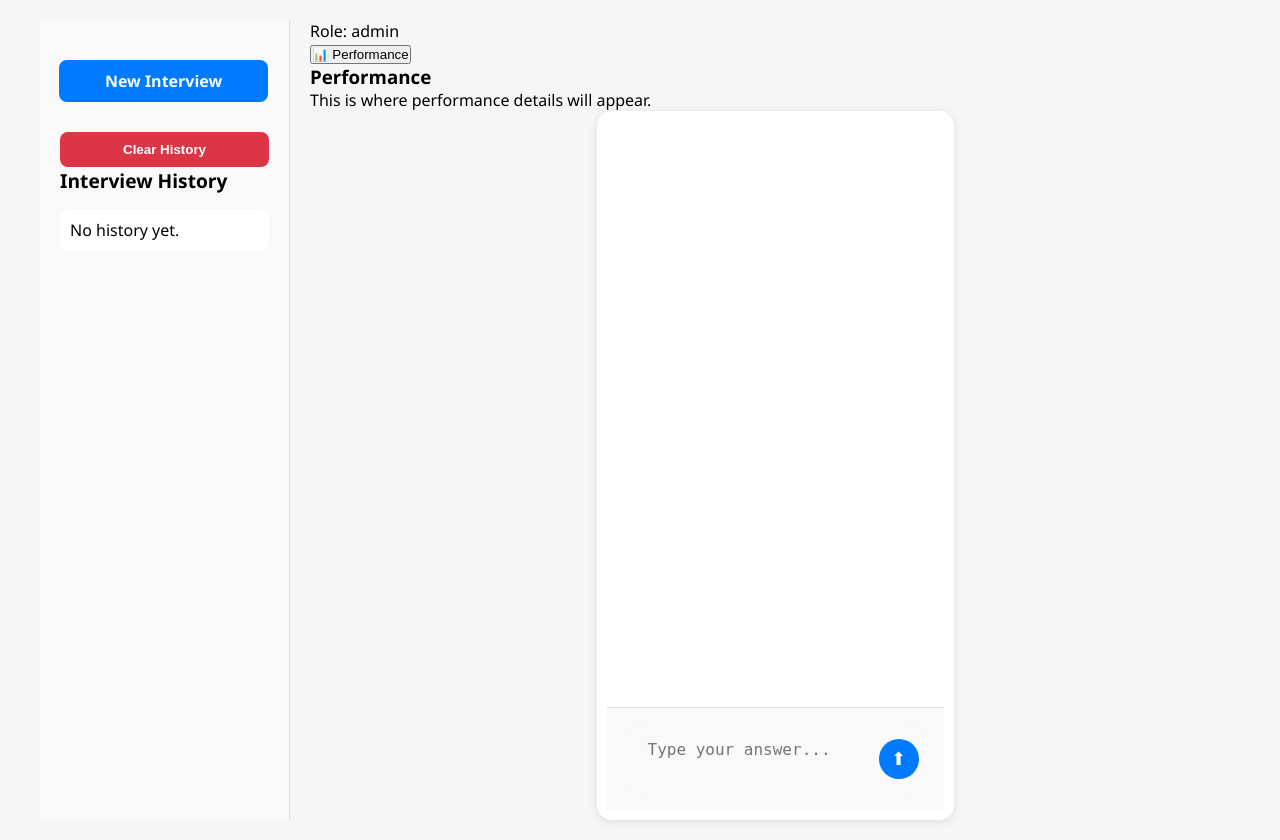
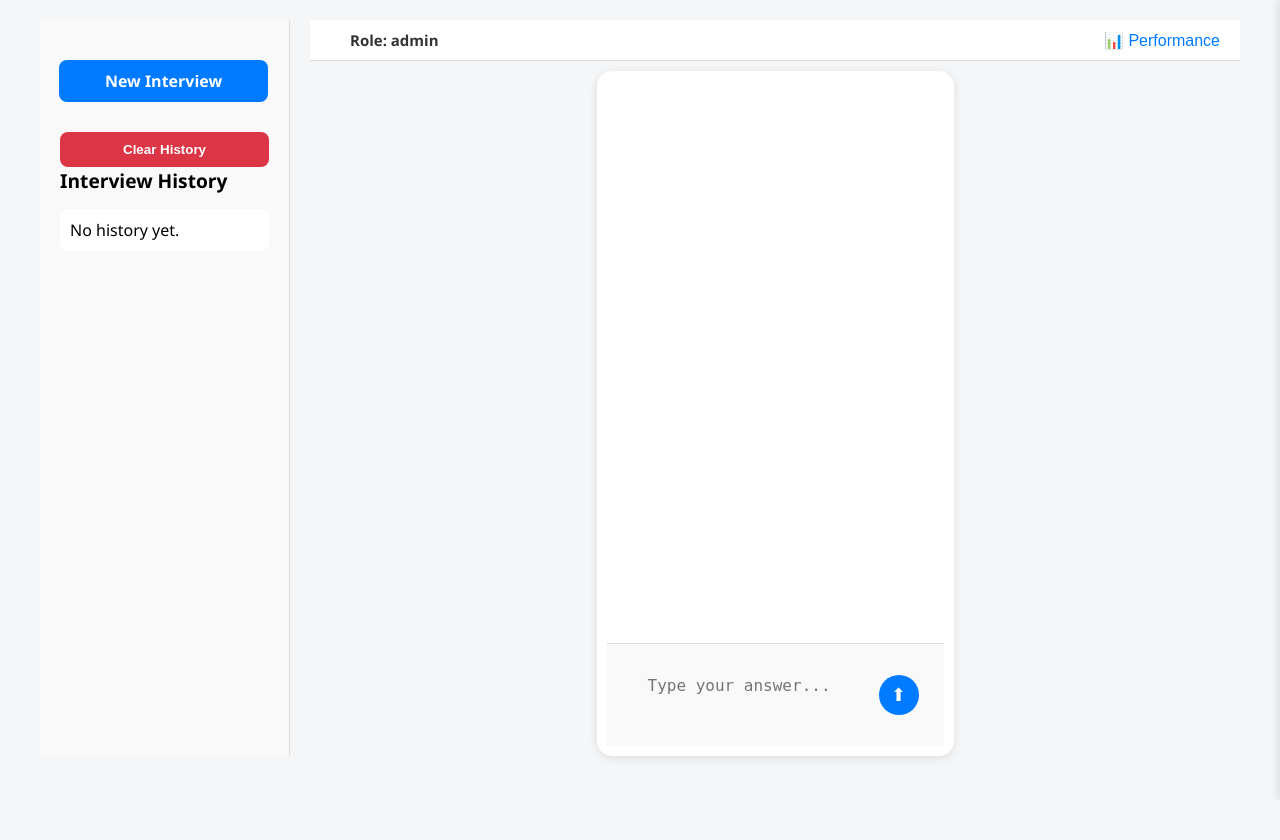
Before and after one commit to Sakthikv/Interview_BOT, a Flask app: template templates/interview.html in a window 1280 px wide. After the commit the page ends 797 px from the top, so only its background shows below. Run offline with Flask 3, Linux system fonts and the light colour scheme; the template is opened without the code that fills it: most values are stand-ins (such as "Sample title", 1, 10 or a date in 2020); data that the repository does not hold is empty.

Commit message:
style.css

```diff
--- a/static/style.css
+++ b/static/style.css
@@ -270,7 +270,7 @@ mark {
 /* Main container */
 .main-container {
   display: flex;
-  height: 100vh;
+  height: 92vh;
   max-width: 1200px;
   margin: auto;
   font-family: 'Segoe UI', Tahoma, Geneva, Verdana, sans-serif;
@@ -461,6 +461,7 @@ textarea {
 @media (max-width: 768px) {
   .main-container {
     flex-direction: column;
+    height: 90vh;
   }
 
   .sidebar {
@@ -479,6 +480,7 @@ textarea {
 @media (max-width: 768px) {
   .main-container {
     flex-direction: column;
+    height: 90vh;
   }
 
   .sidebar {
@@ -549,6 +551,7 @@ textarea {
   }
 }
 
+
 #newInterviewBtn {
   display: inline-block;
   margin: 10px;
@@ -561,6 +564,7 @@ textarea {
   border: none;
   border-radius: 5px;
   cursor: pointer;
+  margin-left: -10;
   text-decoration: none;
   transition: background-color 0.3s ease;
 }
@@ -588,6 +592,7 @@ textarea {
 @media (max-width: 768px) {
   .main-container {
     flex-direction: column;
+    height: 30vh;
   }
 
   .sidebar {
@@ -657,3 +662,205 @@ textarea {
   text-align: center;
   margin-left: -1px;
 }
+/* Hide scrollbars for Webkit browsers (Chrome, Safari) */
+.chat-box::-webkit-scrollbar,
+.sidebar::-webkit-scrollbar {
+  display: none;
+}
+
+/* Hide scrollbars for Firefox */
+.chat-box,
+.sidebar,body {
+  scrollbar-width: none; /* "auto" or "thin" also possible */
+  -ms-overflow-style: none; /* IE and Edge */
+}
+
+/* === Top Navigation Bar === */
+.top-nav {
+  display: flex;
+  justify-content: space-between;
+  align-items: center;
+  padding: 10px 20px;
+  background-color: #ffffff;
+  border-bottom: 1px solid #ddd;
+  z-index: 999;
+  margin-bottom: 10px;
+}
+
+.nav-left {
+  font-weight: bold;
+  color: #333;
+  font-size: 15px;
+}
+
+.performance-btn {
+  background-color: transparent;
+  border: none;
+  font-size: 16px;
+  cursor: pointer;
+  color: #007bff;
+}
+
+.performance-btn:hover {
+  text-decoration: underline;
+}
+
+/* === Performance Panel (Slide from Right) === */
+.performance-panel {
+  position: fixed;
+  top: 0;
+  right: -300px; /* Hidden off-screen */
+  width: 300px;
+  height: 100%;
+  background-color: #fff;
+  box-shadow: -2px 0 8px rgba(0,0,0,0.1);
+  padding: 20px;
+  transition: right 0.3s ease;
+  z-index: 1001;
+  overflow-y: auto;
+}
+
+.performance-panel.active {
+  right: 0;
+}
+
+/* Optional: Close overlay */
+#performanceOverlay {
+  display: none;
+  position: fixed;
+  top: 0;
+  left: 0;
+  height: 100%;
+  width: 100%;
+  background-color: rgba(0, 0, 0, 0.4);
+  z-index: 1000;
+}
+.performance-panel {
+  position: fixed;
+  top: 0;
+  right: -350px;
+  width: 350px;
+  height: 100%;
+  background-color: #fff;
+  box-shadow: -2px 0 8px rgba(0,0,0,0.1);
+  padding: 20px;
+  transition: right 0.3s ease;
+  z-index: 1001;
+  overflow-y: auto;
+  font-size: 14px;
+}
+
+.performance-panel h3, .performance-panel h4 {
+  margin-top: 15px;
+  margin-bottom: 5px;
+}
+
+.performance-panel ul {
+  list-style: disc inside;
+  margin-bottom: 10px;
+  padding-left: 15px;
+}
+
+.performance-panel hr {
+  border: none;
+  border-top: 1px solid #eee;
+  margin: 10px 0;
+}
+
+.performance-panel .evaluation-item {
+  margin-bottom: 15px;
+}
+
+.correctness-yes {
+  color: green;
+  font-weight: bold;
+}
+.correctness-partially {
+  color: orange;
+  font-weight: bold;
+}
+.correctness-no {
+  color: red;
+  font-weight: bold;
+}
+.nav-left{
+  margin-left: 20px;
+}
+
+.feedback-box {
+  background-color: #f5f5f5;
+  border-left: 4px solid #007bff;
+  padding: 10px;
+  margin: 5px 0;
+  border-radius: 6px;
+}
+
+.correctness-correct {
+  color: green;
+  font-weight: bold;
+}
+
+.correctness-partially {
+  color: orange;
+  font-weight: bold;
+}
+
+.correctness-no {
+  color: red;
+  font-weight: bold;
+}
+
+.bot-msg strong {
+  color: #007bff;
+}
+
+.end-message {
+  background-color: #d4edda;
+  color: #155724;
+  padding: 10px;
+  border-radius: 6px;
+  font-weight: bold;
+}
+
+.end-message.error {
+  background-color: #f8d7da;
+  color: #721c24;
+}
+
+.performance-summary {
+  background-color: #f9f9f9;
+  padding: 15px;
+  border-radius: 8px;
+  border: 1px solid #ddd;
+}
+
+.performance-summary h3, .performance-summary h4 {
+  margin-top: 1em;
+}
+
+.evaluation-item {
+  margin-bottom: 10px;
+}
+
+.correctness-correct {
+  color: green;
+  font-weight: bold;
+}
+
+.correctness-partially {
+  color: orange;
+  font-weight: bold;
+}
+
+.correctness-no {
+  color: red;
+  font-weight: bold;
+}
+
+.end-message {
+  background-color: #d4edda;
+  color: #155724;
+  padding: 10px;
+  border-radius: 6px;
+  font-weight: bold;
+}
```
